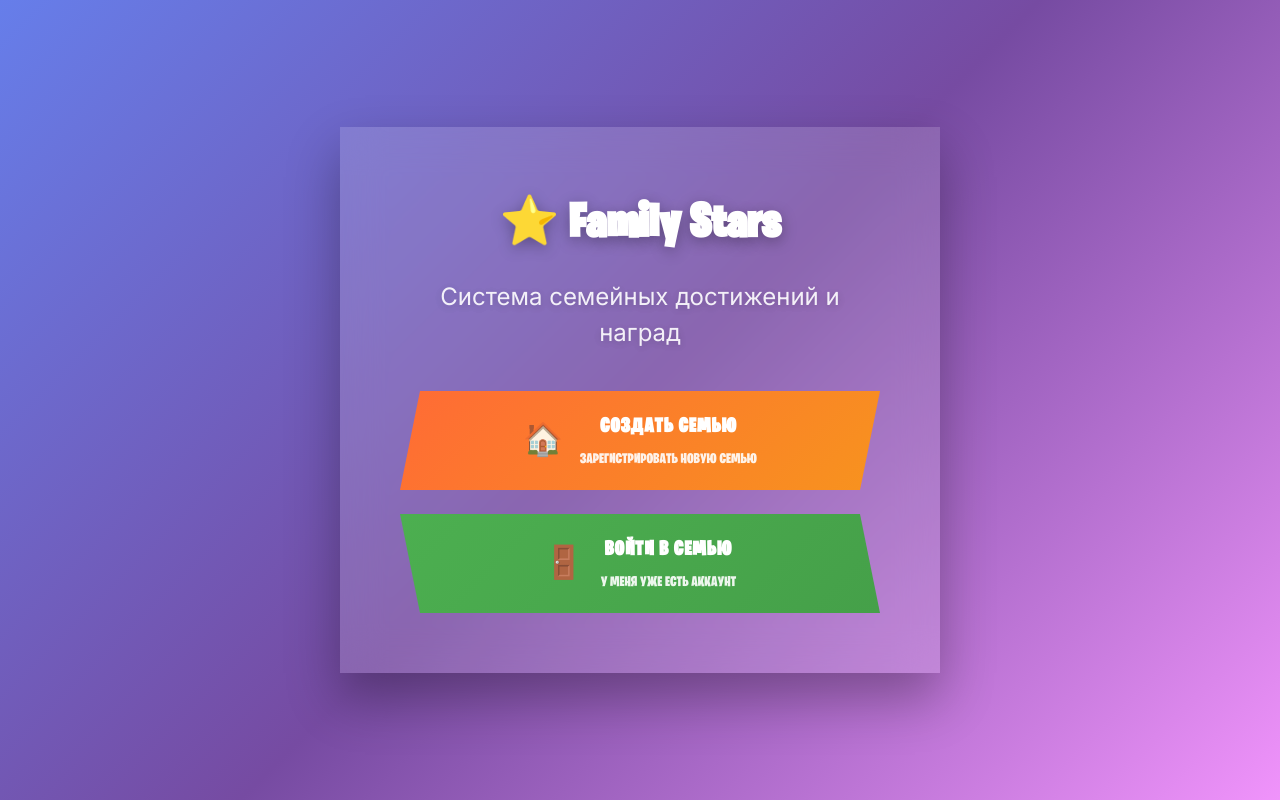
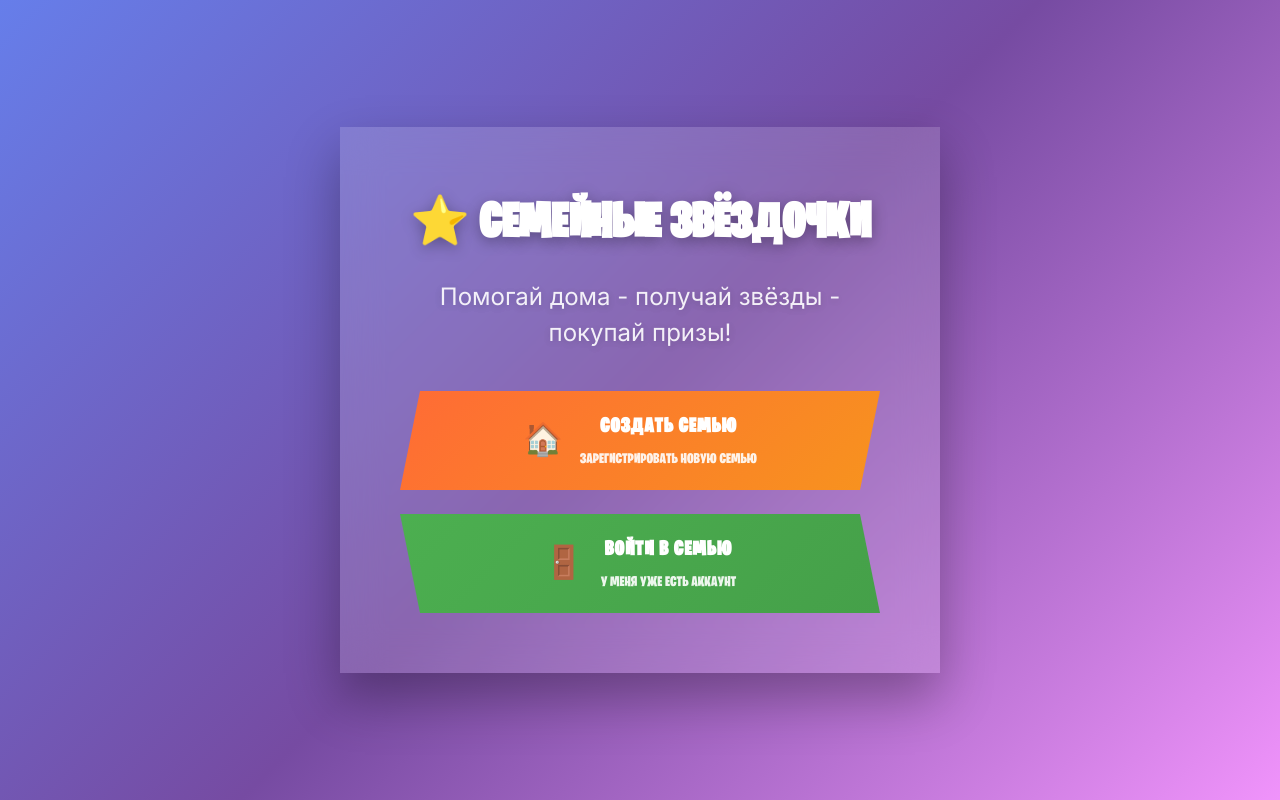
Before and after one commit to fotventy/family-stars, a Next.js app: page / in a window 1280 px wide. Built offline with nearby package versions, Linux system fonts and the light colour scheme; no server answers.

Commit message:
Изменен заголовок на более детский для семейного приложения

```diff
--- a/src/app/page.tsx
+++ b/src/app/page.tsx
@@ -262,10 +262,10 @@ export default function Home() {
         {showOptions ? (
           <div className="welcome-card">
             <h1 className="main-title">
-              ⭐ Family Stars
+              ⭐ Семейные Звёздочки
             </h1>
             <p className="main-subtitle">
-              Система семейных достижений и наград
+              Помогай дома - получай звёзды - покупай призы!
             </p>
 
             <div className="options-container">
```
